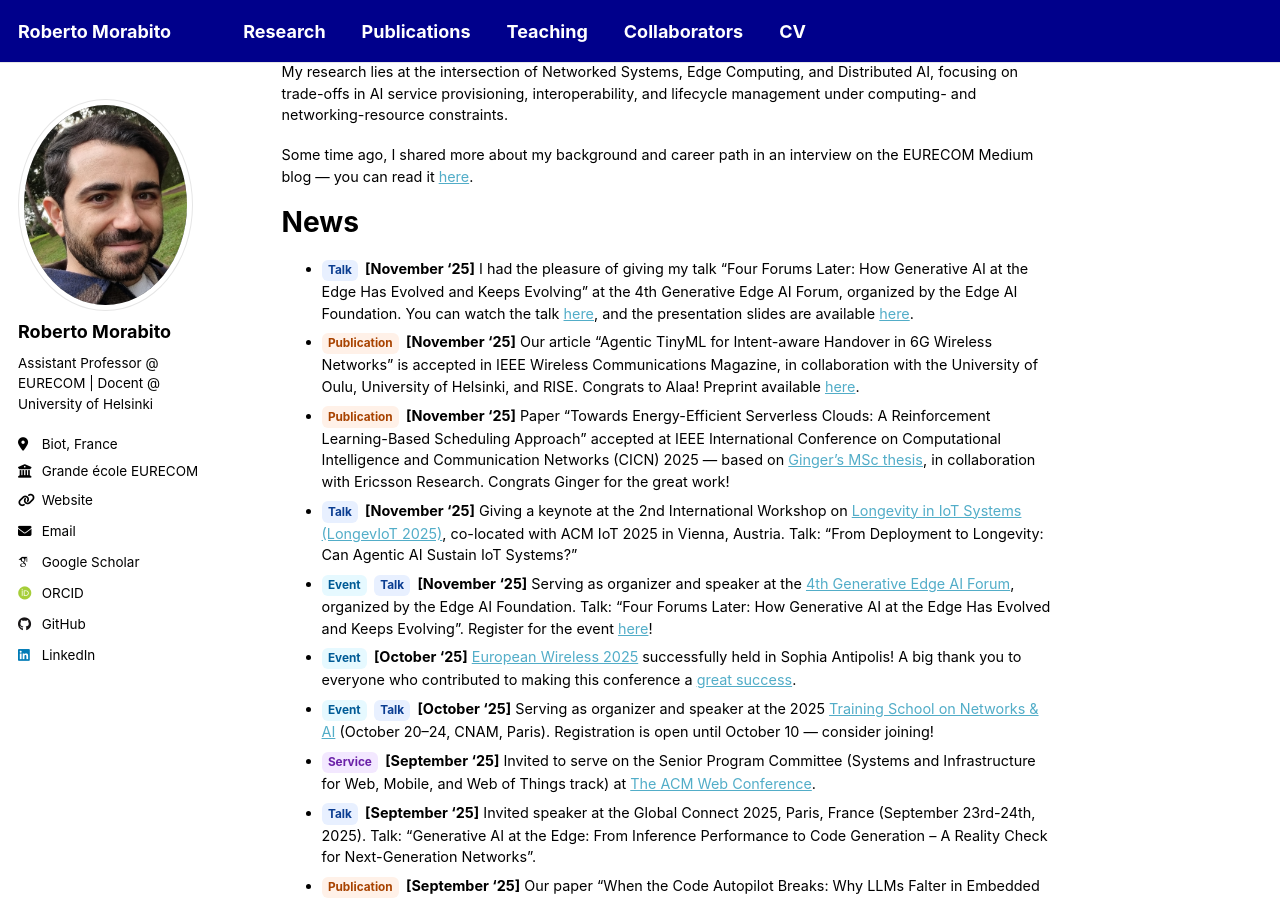
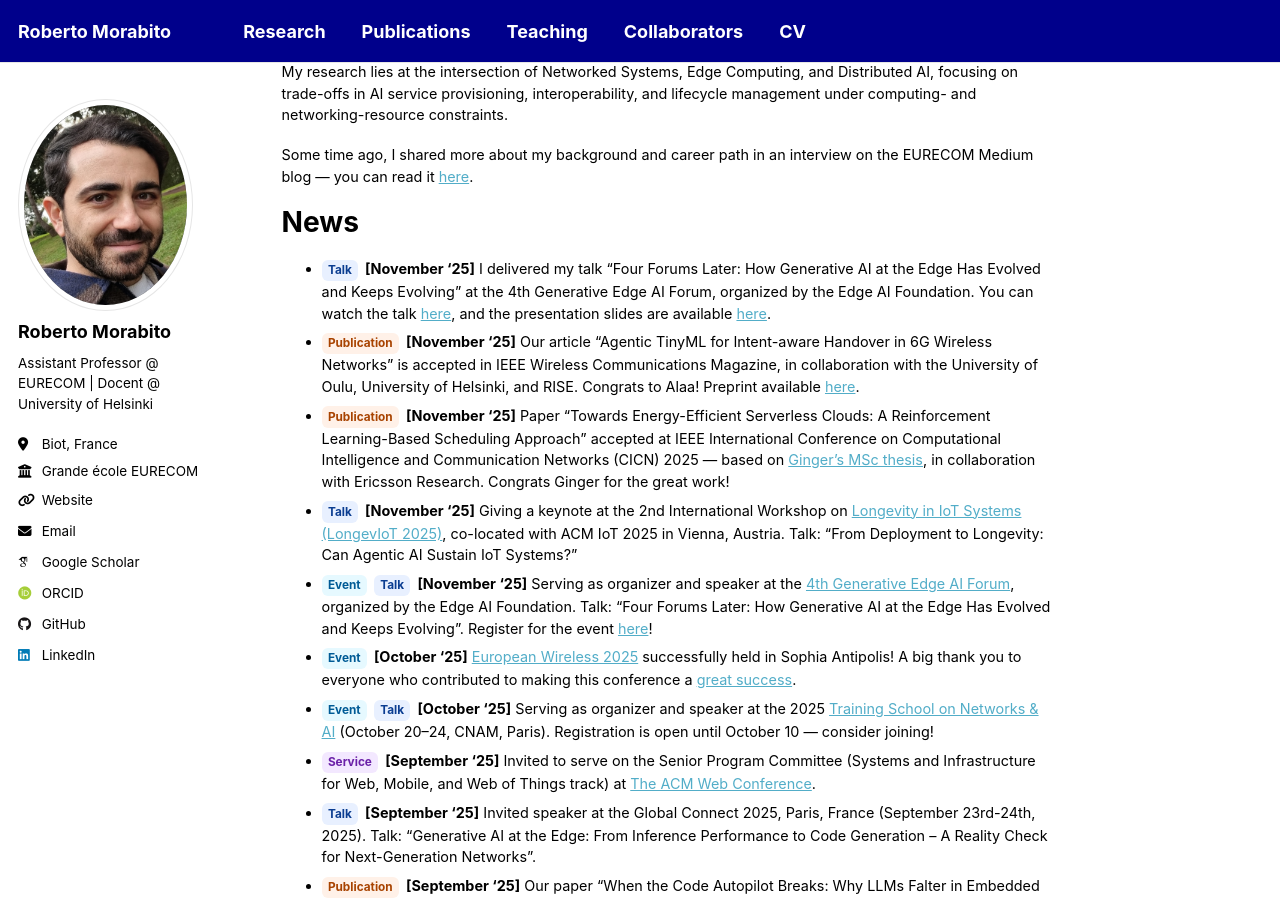
Before and after one commit to robertmora/robertmora.github.io, a Jekyll site: the page built from _pages/about.md, in a window 1280 px wide and 900 px high, scrolled down 439 px. Built offline with Jekyll 4.4.1, drawn with Linux system fonts in a browser that asks for light colours; some web fonts are replaced; a script that is not in the unit is left out.

Commit message:
Update about.md

```diff
--- a/_pages/about.md
+++ b/_pages/about.md
@@ -19,7 +19,7 @@ Some time ago, I shared more about my background and career path in an interview
 
 News
 ======
-- [Talk](){:.tag .tag--talk} **[November '25]** I had the pleasure of giving my talk “Four Forums Later: How Generative AI at the Edge Has Evolved and Keeps Evolving” at the 4th Generative Edge AI Forum, organized by the Edge AI Foundation. You can watch the talk [here](https://youtu.be/oTso-e2JCyU?t=11096){:target="_blank"}, and the presentation slides are available [here](https://github.com/robertmora/robertmora.github.io/blob/master/files/Roberto%20Morabito_4th%20Forum_Four%20Forums%20Later_How%20GenAI%20at%20the%20Edge%20Has%20Evolved_final.pdf){:target="_blank"}.
+- [Talk](){:.tag .tag--talk} **[November '25]** I delivered my talk “Four Forums Later: How Generative AI at the Edge Has Evolved and Keeps Evolving” at the 4th Generative Edge AI Forum, organized by the Edge AI Foundation. You can watch the talk [here](https://youtu.be/oTso-e2JCyU?t=11096){:target="_blank"}, and the presentation slides are available [here](https://github.com/robertmora/robertmora.github.io/blob/master/files/Roberto%20Morabito_4th%20Forum_Four%20Forums%20Later_How%20GenAI%20at%20the%20Edge%20Has%20Evolved_final.pdf){:target="_blank"}.
 - [Publication](){:.tag .tag--pub} **[November '25]** Our article "Agentic TinyML for Intent-aware Handover in 6G Wireless Networks" is accepted in IEEE Wireless Communications Magazine, in collaboration with the University of Oulu, University of Helsinki, and RISE. Congrats to Alaa! Preprint available [here](https://github.com/robertmora/robertmora.github.io/blob/master/files/Agentic%20TinyML%20for%20Intent-aware%20Handover%20in%206G%20Wireless%20Networks.pdf){:target="_blank"}.
 - [Publication](){:.tag .tag--pub} **[November '25]** Paper "Towards Energy-Efficient Serverless Clouds: A Reinforcement Learning-Based Scheduling Approach" accepted at IEEE International Conference on Computational Intelligence and Communication Networks (CICN) 2025 — based on [Ginger’s MSc thesis](https://aaltodoc.aalto.fi/items/0110965a-10dc-4ac2-ad0e-71e2bc71e6a9){:target="_blank"}, in collaboration with Ericsson Research. Congrats Ginger for the great work!
 - [Talk](){:.tag .tag--talk} **[November '25]** Giving a keynote at the 2nd International Workshop on [Longevity in IoT Systems (LongevIoT 2025)](https://longeviot.github.io/2025/){:target="_blank"}, co-located with ACM IoT 2025 in Vienna, Austria. Talk: "From Deployment to Longevity: Can Agentic AI Sustain IoT Systems?"
```
